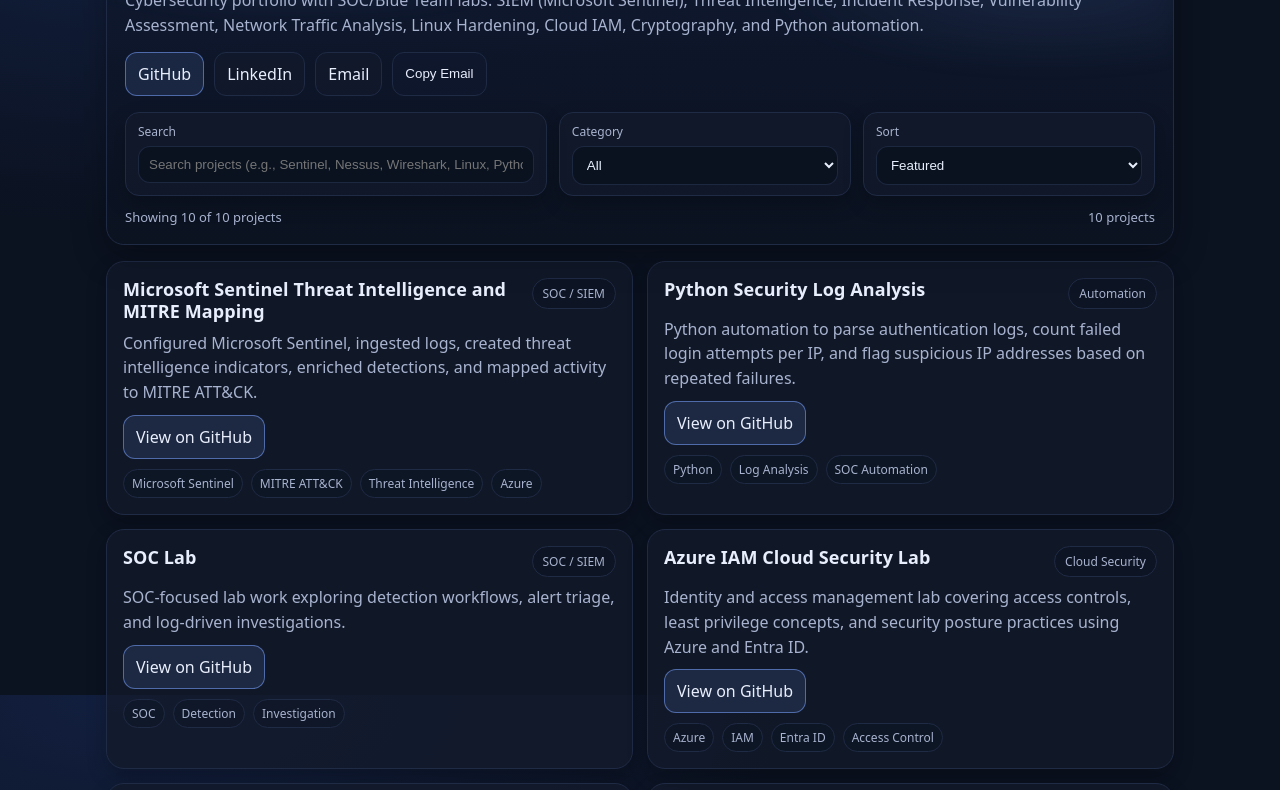
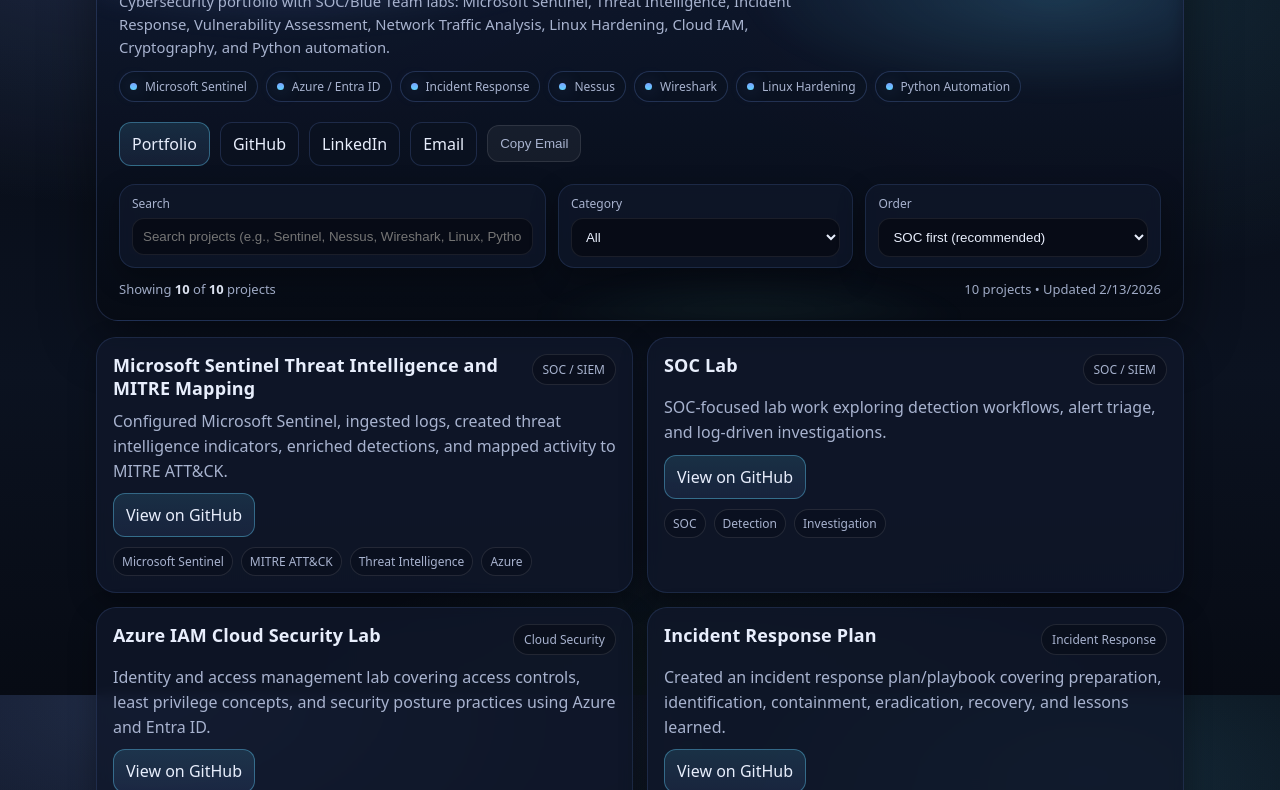
Before and after one commit to Farva1/Farva1.github.io, a plain HTML site: page index.html in a window 1280 px wide. Shown: the part 105-895 px from the top of the page. Drawn offline with Linux system fonts and the light colour scheme.

Commit message:
Revise index.html for portfolio updates
Updated portfolio description and styling for improved aesthetics and organization.

```diff
--- a/index.html
+++ b/index.html
@@ -4,156 +4,322 @@
   <meta charset="utf-8" />
   <meta name="viewport" content="width=device-width,initial-scale=1" />
   <title>Umme Farva | Cybersecurity Portfolio</title>
-  <meta name="description" content="Umme Farva — Cybersecurity portfolio: SOC, Azure security, incident response, threat intelligence, and automation labs." />
+  <meta name="description" content="Umme Farva — SOC/Blue Team portfolio: Sentinel, threat intelligence, incident response, vulnerability assessment, network analysis, Linux hardening, and Python automation." />
+  <meta name="theme-color" content="#0b1220" />
 
   <style>
     :root{
-      --bg:#0b1220;
+      --bg:#070b14;
+      --bg2:#0b1220;
       --panel:#0f1930;
-      --card:#121a2b;
+      --card: rgba(16, 24, 43, .78);
       --text:#e8eefc;
       --muted:#a8b3cf;
       --accent:#7aa2ff;
-      --line:#1f2a44;
-      --shadow:0 12px 34px rgba(0,0,0,.28);
-      --shadow2:0 8px 20px rgba(0,0,0,.22);
+      --accent2:#61d4ff;
+      --good:#6ee7b7;
+      --line: rgba(122,162,255,.18);
+      --line2: rgba(97,212,255,.12);
+      --shadow: 0 18px 55px rgba(0,0,0,.45);
+      --shadow2: 0 10px 28px rgba(0,0,0,.32);
+      --radius: 18px;
     }
+
     *{ box-sizing:border-box; }
     html,body{ height:100%; }
     body{
       margin:0;
       font-family: ui-sans-serif, system-ui, -apple-system, Segoe UI, Roboto, Arial, Helvetica, sans-serif;
-      background: radial-gradient(1200px 600px at 10% 0%, #121f3f 0%, var(--bg) 55%) fixed;
-      color:var(--text);
+      color: var(--text);
+      background:
+        radial-gradient(1000px 520px at 12% 0%, rgba(122,162,255,.22), transparent 60%),
+        radial-gradient(900px 500px at 85% 10%, rgba(97,212,255,.14), transparent 60%),
+        radial-gradient(900px 520px at 55% 120%, rgba(110,231,183,.10), transparent 60%),
+        linear-gradient(180deg, var(--bg), var(--bg2) 60%, var(--bg));
+      background-attachment: fixed;
+      overflow-x:hidden;
     }
+
     a{ color:inherit; text-decoration:none; }
-    .wrap{ max-width:1100px; margin:0 auto; padding:28px 16px 70px; }
+    .wrap{ max-width:1120px; margin:0 auto; padding:28px 16px 70px; }
 
+    /* Top header */
     header{
-      border:1px solid var(--line);
-      background: linear-gradient(180deg, rgba(15,25,48,.95), rgba(11,18,32,.92));
-      border-radius:18px;
-      padding:18px;
+      position:relative;
+      border-radius: 22px;
+      padding: 22px;
+      border: 1px solid var(--line);
+      background: linear-gradient(180deg, rgba(15,25,48,.92), rgba(7,11,20,.92));
       box-shadow: var(--shadow);
-      position:relative;
       overflow:hidden;
+      isolation:isolate;
     }
     header:before{
       content:"";
       position:absolute; inset:-2px;
       background:
-        radial-gradient(520px 160px at 18% 0%, rgba(122,162,255,.20), transparent 60%),
-        radial-gradient(520px 160px at 88% 20%, rgba(122,162,255,.10), transparent 55%);
+        radial-gradient(540px 180px at 18% 0%, rgba(122,162,255,.30), transparent 60%),
+        radial-gradient(520px 170px at 88% 18%, rgba(97,212,255,.18), transparent 60%),
+        radial-gradient(420px 160px at 60% 110%, rgba(110,231,183,.12), transparent 60%);
+      filter: blur(10px);
+      z-index:-1;
+    }
+    header:after{
+      content:"";
+      position:absolute; inset:0;
+      background-image:
+        linear-gradient(to right, rgba(255,255,255,.05) 1px, transparent 1px),
+        linear-gradient(to bottom, rgba(255,255,255,.05) 1px, transparent 1px);
+      background-size: 26px 26px;
+      opacity:.10;
+      mask-image: radial-gradient(600px 260px at 20% 10%, black, transparent 70%);
       pointer-events:none;
-      filter: blur(10px);
+      z-index:-1;
     }
-    header > *{ position:relative; }
 
-    h1{ margin:0; font-size:28px; letter-spacing:.2px; }
-    .subtitle{ margin-top:8px; color:var(--muted); line-height:1.55; }
-    .btnrow{ display:flex; flex-wrap:wrap; gap:10px; margin-top:14px; }
+    .toprow{
+      display:flex;
+      gap:18px;
+      align-items:flex-start;
+      justify-content:space-between;
+      flex-wrap:wrap;
+    }
+    .brand{
+      min-width: 260px;
+      display:flex;
+      flex-direction:column;
+      gap:8px;
+    }
+    .name{
+      margin:0;
+      font-size: 30px;
+      letter-spacing:.2px;
+      line-height:1.2;
+    }
+    .headline{
+      color: var(--muted);
+      line-height:1.55;
+      max-width: 720px;
+      font-size: 14.8px;
+    }
+    .chiprow{
+      display:flex;
+      flex-wrap:wrap;
+      gap:8px;
+      margin-top: 4px;
+    }
+    .chip{
+      font-size:12px;
+      padding:6px 10px;
+      border-radius:999px;
+      border:1px solid rgba(122,162,255,.22);
+      background: rgba(11,18,32,.45);
+      color: var(--muted);
+      display:inline-flex;
+      gap:8px;
+      align-items:center;
+      transition: transform .18s ease, border-color .18s ease;
+    }
+    .chip:hover{
+      transform: translateY(-1px);
+      border-color: rgba(122,162,255,.55);
+      color: var(--text);
+    }
+    .dot{
+      width:7px;height:7px;border-radius:50%;
+      background: linear-gradient(180deg, var(--accent), var(--accent2));
+      box-shadow: 0 0 18px rgba(122,162,255,.45);
+      display:inline-block;
+    }
+
+    .actions{
+      display:flex;
+      gap:10px;
+      flex-wrap:wrap;
+      align-items:center;
+      justify-content:flex-end;
+      margin-top:2px;
+    }
     .btn{
-      display:inline-flex; align-items:center; gap:8px;
-      padding:10px 12px; border-radius:12px;
-      border:1px solid var(--line);
-      background: rgba(18,26,43,.65);
-      color:var(--text);
-      transition:.18s ease;
+      display:inline-flex;
+      align-items:center;
+      gap:10px;
+      padding:10px 12px;
+      border-radius: 12px;
+      border:1px solid rgba(122,162,255,.18);
+      background: rgba(11,18,32,.50);
+      color: var(--text);
+      transition: transform .18s ease, border-color .18s ease, box-shadow .18s ease;
       user-select:none;
     }
-    .btn:hover{ border-color: rgba(122,162,255,.75); transform: translateY(-1px); }
-    .btn.primary{ border-color: rgba(122,162,255,.55); background: rgba(122,162,255,.12); }
-    .btn.ghost{ background: rgba(15,25,48,.55); }
+    .btn:hover{
+      transform: translateY(-1px);
+      border-color: rgba(122,162,255,.70);
+      box-shadow: 0 12px 26px rgba(0,0,0,.30);
+    }
+    .btn.primary{
+      border-color: rgba(97,212,255,.38);
+      background: linear-gradient(180deg, rgba(97,212,255,.14), rgba(122,162,255,.10));
+    }
+    .btn.ghost{
+      border-color: rgba(255,255,255,.10);
+      background: rgba(255,255,255,.05);
+      color: var(--muted);
+    }
 
+    /* Controls */
     .controls{
-      margin-top:16px;
+      margin-top: 18px;
       display:grid;
       grid-template-columns: 1.3fr .9fr .9fr;
       gap:12px;
     }
     .control{
-      border:1px solid var(--line);
-      background: rgba(18,26,43,.72);
-      border-radius:14px;
-      padding:10px 12px;
+      border:1px solid rgba(122,162,255,.14);
+      background: rgba(16,24,43,.72);
+      border-radius: 16px;
+      padding: 10px 12px;
       box-shadow: var(--shadow2);
+      backdrop-filter: blur(6px);
     }
-    .control label{ display:block; font-size:12px; color:var(--muted); margin-bottom:6px; }
+    .control label{
+      display:block;
+      font-size:12px;
+      color: var(--muted);
+      margin-bottom:6px;
+    }
     input[type="text"], select{
       width:100%;
       padding:10px 10px;
-      border-radius:12px;
-      border:1px solid rgba(31,42,68,.9);
-      background: rgba(11,18,32,.9);
+      border-radius: 12px;
+      border:1px solid rgba(255,255,255,.08);
+      background: rgba(7,11,20,.78);
       color: var(--text);
       outline:none;
     }
-    input[type="text"]:focus, select:focus{ border-color: rgba(122,162,255,.85); }
+    input[type="text"]:focus, select:focus{
+      border-color: rgba(97,212,255,.70);
+      box-shadow: 0 0 0 3px rgba(97,212,255,.10);
+    }
 
     .meta{
-      margin-top:12px;
-      display:flex; align-items:center; justify-content:space-between;
-      gap:10px; flex-wrap:wrap;
+      margin-top: 12px;
+      display:flex;
+      justify-content:space-between;
+      align-items:center;
+      gap:10px;
+      flex-wrap:wrap;
       color: var(--muted);
-      font-size:13px;
+      font-size: 13px;
+      opacity:.95;
     }
+    .meta strong{ color: var(--text); font-weight:600; }
 
+    /* Grid + cards */
     .grid{
       display:grid;
-      grid-template-columns: repeat(12,1fr);
-      gap:14px;
-      margin-top:16px;
+      grid-template-columns: repeat(12, 1fr);
+      gap: 14px;
+      margin-top: 16px;
     }
     .card{
       grid-column: span 6;
-      border:1px solid var(--line);
-      background: rgba(18,26,43,.78);
-      border-radius:18px;
-      padding:16px;
+      border: 1px solid rgba(122,162,255,.14);
+      background: var(--card);
+      border-radius: 20px;
+      padding: 16px;
       box-shadow: var(--shadow2);
-      transition: .18s ease;
+      backdrop-filter: blur(6px);
+      position:relative;
+      overflow:hidden;
+      transition: transform .22s ease, border-color .22s ease, box-shadow .22s ease;
+      will-change: transform;
     }
-    .card:hover{ transform: translateY(-2px); border-color: rgba(122,162,255,.50); }
+    .card:before{
+      content:"";
+      position:absolute; inset:-2px;
+      background:
+        radial-gradient(420px 160px at 20% 0%, rgba(122,162,255,.18), transparent 60%),
+        radial-gradient(420px 160px at 90% 30%, rgba(97,212,255,.10), transparent 60%);
+      opacity:0;
+      transition: opacity .22s ease;
+      pointer-events:none;
+    }
+    .card:hover{
+      transform: translateY(-4px);
+      border-color: rgba(97,212,255,.45);
+      box-shadow: 0 18px 48px rgba(0,0,0,.42);
+    }
+    .card:hover:before{ opacity:1; }
+
     .cardhead{
-      display:flex; gap:12px; align-items:flex-start; justify-content:space-between;
-      margin-bottom:6px;
+      display:flex;
+      justify-content:space-between;
+      gap:12px;
+      align-items:flex-start;
+      position:relative;
     }
     .title{
-      font-size:18px; margin:0; line-height:1.25;
-      letter-spacing:.1px;
+      margin:0;
+      font-size: 18px;
+      line-height: 1.25;
+      letter-spacing:.15px;
     }
     .badge{
-      font-size:12px; color: var(--muted);
-      border:1px solid var(--line);
-      padding:6px 10px; border-radius:999px;
-      background: rgba(11,18,32,.55);
+      font-size: 12px;
+      color: var(--muted);
+      border: 1px solid rgba(255,255,255,.10);
+      padding: 6px 10px;
+      border-radius: 999px;
+      background: rgba(7,11,20,.50);
       white-space:nowrap;
     }
-    .desc{ color:var(--muted); line-height:1.55; margin:8px 0 10px; }
-    .tagrow{ display:flex; flex-wrap:wrap; gap:8px; margin-top:10px; }
+    .desc{
+      margin: 10px 0 10px;
+      color: var(--muted);
+      line-height: 1.55;
+      position:relative;
+    }
+
+    .tagrow{
+      display:flex;
+      flex-wrap:wrap;
+      gap:8px;
+      margin-top: 10px;
+      position:relative;
+    }
     .tag{
-      font-size:12px;
-      color:var(--muted);
-      border:1px solid var(--line);
-      padding:5px 8px;
-      border-radius:999px;
-      background: rgba(11,18,32,.35);
+      font-size: 12px;
+      color: var(--muted);
+      border: 1px solid rgba(255,255,255,.10);
+      padding: 5px 8px;
+      border-radius: 999px;
+      background: rgba(7,11,20,.35);
     }
-    .cta{ display:flex; gap:10px; flex-wrap:wrap; margin-top:10px; }
 
+    .cta{
+      display:flex;
+      gap:10px;
+      flex-wrap:wrap;
+      margin-top: 10px;
+      position:relative;
+    }
+
+    /* Footer + toast */
     footer{
-      margin-top:22px;
-      color:var(--muted);
-      font-size:13px;
+      margin-top: 22px;
       text-align:center;
+      color: var(--muted);
+      font-size: 13px;
       opacity:.92;
     }
-
     .toast{
-      position: fixed; bottom: 16px; left: 50%;
+      position:fixed;
+      left:50%;
+      bottom:16px;
       transform: translateX(-50%);
-      background: rgba(18,26,43,.95);
-      border: 1px solid var(--line);
+      background: rgba(16,24,43,.95);
+      border: 1px solid rgba(122,162,255,.22);
       color: var(--text);
       padding: 10px 12px;
       border-radius: 12px;
@@ -163,10 +329,16 @@
       max-width: calc(100% - 30px);
     }
 
+    /* Reduced motion support */
+    @media (prefers-reduced-motion: reduce){
+      *{ transition:none !important; scroll-behavior:auto !important; }
+    }
+
     @media (max-width: 860px){
       .controls{ grid-template-columns: 1fr; }
       .card{ grid-column: span 12; }
-      h1{ font-size:24px; }
+      .name{ font-size: 24px; }
+      .actions{ justify-content:flex-start; }
     }
   </style>
 </head>
@@ -174,17 +346,33 @@
 <body>
   <div class="wrap">
     <header>
-      <h1>Umme Farva</h1>
-      <div class="subtitle">
-        Cybersecurity portfolio with SOC/Blue Team labs: SIEM (Microsoft Sentinel), Threat Intelligence, Incident Response,
-        Vulnerability Assessment, Network Traffic Analysis, Linux Hardening, Cloud IAM, Cryptography, and Python automation.
-      </div>
+      <div class="toprow">
+        <div class="brand">
+          <h1 class="name">Umme Farva</h1>
+          <div class="headline">
+            Cybersecurity portfolio with SOC/Blue Team labs: Microsoft Sentinel, Threat Intelligence, Incident Response,
+            Vulnerability Assessment, Network Traffic Analysis, Linux Hardening, Cloud IAM, Cryptography, and Python automation.
+          </div>
 
-      <div class="btnrow">
-        <a class="btn primary" href="https://github.com/Farva1" target="_blank" rel="noreferrer">GitHub</a>
-        <a class="btn" href="https://www.linkedin.com/in/umme-farva" target="_blank" rel="noreferrer">LinkedIn</a>
-        <a class="btn" href="mailto:ummefarwa003@gmail.com">Email</a>
-        <button class="btn ghost" id="copyEmailBtn" type="button">Copy Email</button>
+          <!-- Skill badges -->
+          <div class="chiprow" aria-label="Skills">
+            <span class="chip"><span class="dot"></span>Microsoft Sentinel</span>
+            <span class="chip"><span class="dot"></span>Azure / Entra ID</span>
+            <span class="chip"><span class="dot"></span>Incident Response</span>
+            <span class="chip"><span class="dot"></span>Nessus</span>
+            <span class="chip"><span class="dot"></span>Wireshark</span>
+            <span class="chip"><span class="dot"></span>Linux Hardening</span>
+            <span class="chip"><span class="dot"></span>Python Automation</span>
+          </div>
+        </div>
+
+        <div class="actions">
+          <a class="btn primary" href="https://farva1.github.io" target="_blank" rel="noreferrer">Portfolio</a>
+          <a class="btn" href="https://github.com/Farva1" target="_blank" rel="noreferrer">GitHub</a>
+          <a class="btn" href="https://www.linkedin.com/in/umme-farva" target="_blank" rel="noreferrer">LinkedIn</a>
+          <a class="btn" href="mailto:ummefarwa003@gmail.com">Email</a>
+          <button class="btn ghost" id="copyEmailBtn" type="button">Copy Email</button>
+        </div>
       </div>
 
       <div class="controls">
@@ -192,6 +380,7 @@
           <label for="search">Search</label>
           <input id="search" type="text" placeholder="Search projects (e.g., Sentinel, Nessus, Wireshark, Linux, Python)" />
         </div>
+
         <div class="control">
           <label for="filter">Category</label>
           <select id="filter">
@@ -207,9 +396,11 @@
             <option value="automation">Automation / Scripting</option>
           </select>
         </div>
+
         <div class="control">
-          <label for="sort">Sort</label>
+          <label for="sort">Order</label>
           <select id="sort">
+            <option value="socFirst">SOC first (recommended)</option>
             <option value="featured">Featured</option>
             <option value="az">A to Z</option>
             <option value="category">Category</option>
@@ -233,6 +424,7 @@
   <div class="toast" id="toast"></div>
 
   <script>
+    // Projects (ordered as "featured"; SOC-first ordering is applied via Sort menu)
     const projects = [
       {
         featured: 1,
@@ -245,15 +437,6 @@
       },
       {
         featured: 2,
-        title: "Python Security Log Analysis",
-        category: "automation",
-        badge: "Automation",
-        desc: "Python automation to parse authentication logs, count failed login attempts per IP, and flag suspicious IP addresses based on repeated failures.",
-        link: "https://github.com/Farva1/Python-Security-Log-Analysis",
-        tags: ["Python", "Log Analysis", "SOC Automation"]
-      },
-      {
-        featured: 3,
         title: "SOC Lab",
         category: "soc",
         badge: "SOC / SIEM",
@@ -262,13 +445,22 @@
         tags: ["SOC", "Detection", "Investigation"]
       },
       {
-        featured: 4,
+        featured: 3,
         title: "Azure IAM Cloud Security Lab",
         category: "cloud",
         badge: "Cloud Security",
         desc: "Identity and access management lab covering access controls, least privilege concepts, and security posture practices using Azure and Entra ID.",
         link: "https://github.com/Farva1/Azure-IAM-Cloud-Security-Lab",
         tags: ["Azure", "IAM", "Entra ID", "Access Control"]
+      },
+      {
+        featured: 4,
+        title: "Incident Response Plan",
+        category: "ir",
+        badge: "Incident Response",
+        desc: "Created an incident response plan/playbook covering preparation, identification, containment, eradication, recovery, and lessons learned.",
+        link: "https://github.com/Farva1/Incident-Response-Plan",
+        tags: ["Incident Response", "Playbook", "Documentation"]
       },
       {
         featured: 5,
@@ -299,21 +491,21 @@
       },
       {
         featured: 8,
-        title: "Incident Response Plan",
-        category: "ir",
-        badge: "Incident Response",
-        desc: "Created an incident response plan/playbook covering preparation, identification, containment, eradication, recovery, and lessons learned.",
-        link: "https://github.com/Farva1/Incident-Response-Plan",
-        tags: ["Incident Response", "Playbook", "Documentation"]
-      },
-      {
-        featured: 9,
         title: "Firewall Deployment Lab",
         category: "firewall",
         badge: "Firewall",
         desc: "Explored firewall deployment strategies including perimeter placement, segmentation concepts, and DMZ design considerations.",
         link: "https://github.com/Farva1/Firewall-Deployment-Lab",
         tags: ["Firewall", "Segmentation", "DMZ"]
+      },
+      {
+        featured: 9,
+        title: "Python Security Log Analysis",
+        category: "automation",
+        badge: "Automation",
+        desc: "Python automation to parse authentication logs, count failed login attempts per IP, and flag suspicious IP addresses based on repeated failures.",
+        link: "https://github.com/Farva1/Python-Security-Log-Analysis",
+        tags: ["Python", "Log Analysis", "SOC Automation"]
       },
       {
         featured: 10,
@@ -369,13 +561,32 @@
 
     function applySort(list, mode){
       const arr = [...list];
+
       if(mode === "az"){
         arr.sort((a,b) => a.title.localeCompare(b.title));
-      } else if(mode === "category"){
+        return arr;
+      }
+
+      if(mode === "category"){
         arr.sort((a,b) => (a.badge + a.title).localeCompare(b.badge + b.title));
-      } else {
-        arr.sort((a,b) => a.featured - b.featured);
+        return arr;
       }
+
+      if(mode === "socFirst"){
+        const priority = {
+          soc: 1, cloud: 2, ir: 3, vuln: 4, network: 5, linux: 6, firewall: 7, automation: 8, crypto: 9
+        };
+        arr.sort((a,b) => {
+          const pa = priority[a.category] ?? 99;
+          const pb = priority[b.category] ?? 99;
+          if(pa !== pb) return pa - pb;
+          return a.featured - b.featured;
+        });
+        return arr;
+      }
+
+      // featured
+      arr.sort((a,b) => a.featured - b.featured);
       return arr;
     }
 
@@ -397,8 +608,8 @@
       grid.innerHTML = list.map(cardHTML).join("");
 
       const total = projects.length;
-      resultCount.textContent = `Showing ${list.length} of ${total} projects`;
-      stats.textContent = `${total} projects`;
+      resultCount.innerHTML = `Showing <strong>${list.length}</strong> of <strong>${total}</strong> projects`;
+      stats.textContent = `${total} projects • Updated ${new Date().toLocaleDateString()}`;
     }
 
     document.getElementById("y").textContent = new Date().getFullYear();
```
